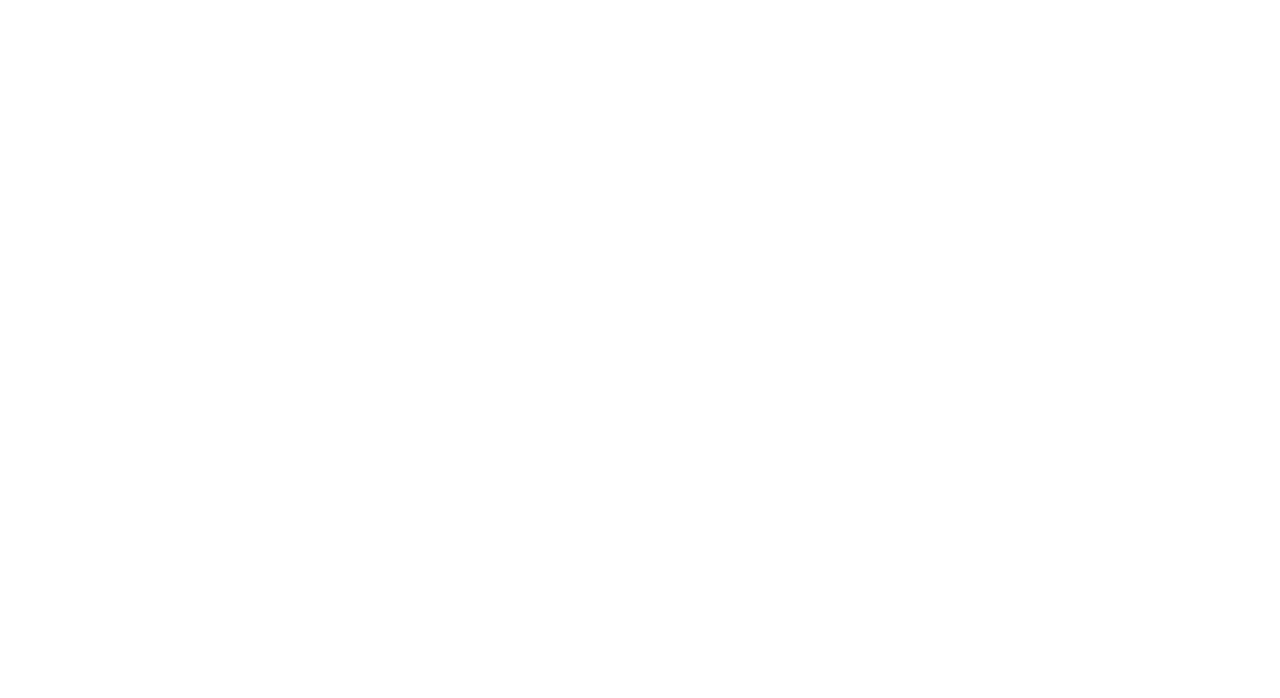
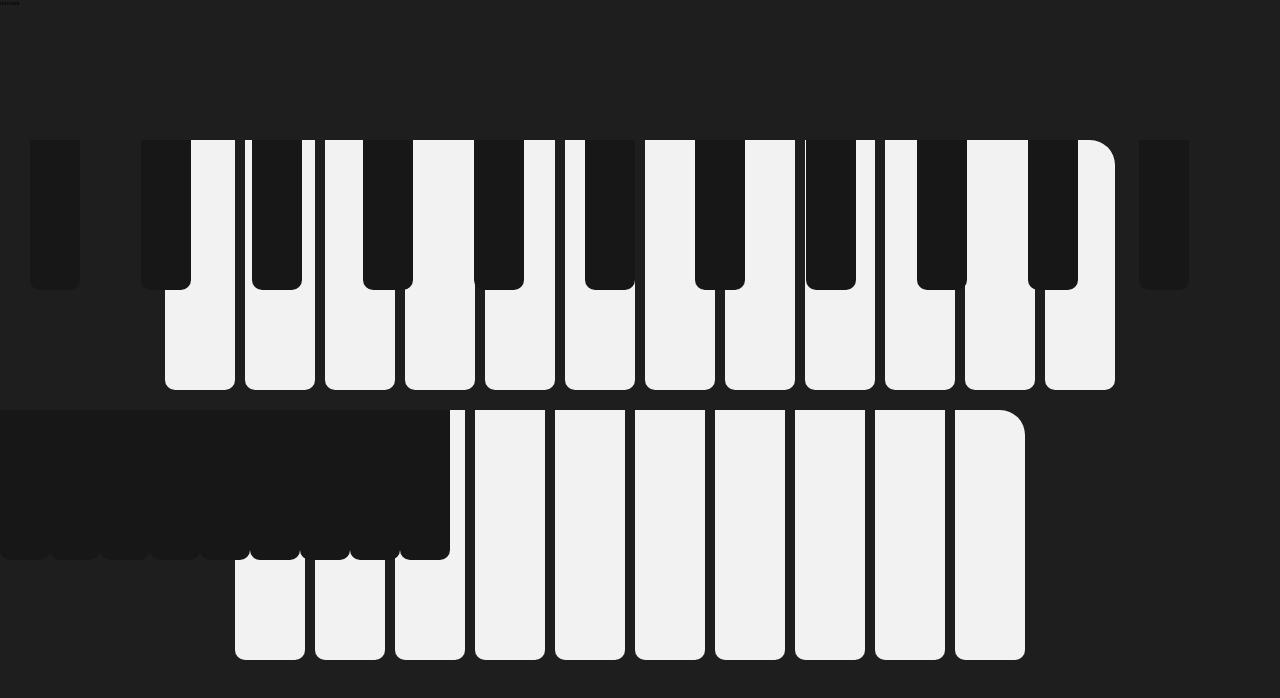
Before and after one commit to Svygzhryr/SvygzhryrPiano, a React (Create React App) app: page / in a window 1280 px wide. Shown: the top 698 px of the page. Built offline with nearby package versions, Linux system fonts and the light colour scheme.

Commit message:
For the machine is immortal

```diff
--- a/src/App.js
+++ b/src/App.js
@@ -1,9 +1,12 @@
 import './css/reset.css'
+import './css/app.scss'
+import Piano from './components/Piano';
 
 function App() {
   return (
     <div className="App">
-
+      <div>писоеш</div>
+        <Piano/>
     </div>
   );
 }
--- a/src/components/Piano.jsx
+++ b/src/components/Piano.jsx
@@ -1,8 +1,67 @@
 import React from 'react'
-import './css/piano.scss'
+import '../css/piano.scss'
 
 export default function Piano() {
   return (
-    <div>Piano</div>
+    <div className='piano'>
+        <div className='piano_wrapper'>
+            <div className='upper_keyboard'>
+                <div className='upper_sharps'>
+                    <button className='button_sharp'></button>
+                    <button className='button_sharp'></button>
+                    <button className='button_sharp'></button>
+                    <button className='button_sharp'></button>
+                    <button className='button_sharp'></button>
+                    <button className='button_sharp'></button>
+                    <button className='button_sharp'></button>
+                    <button className='button_sharp'></button>
+                    <button className='button_sharp'></button>
+                    <button className='button_sharp'></button>
+                    <button className='button_sharp'></button>
+
+                </div>
+                <div className='upper_buttons'>
+                    <button className='button'></button>
+                    <button className='button'></button>
+                    <button className='button'></button>
+                    <button className='button'></button>
+                    <button className='button'></button>
+                    <button className='button'></button>
+                    <button className='button'></button>
+                    <button className='button'></button>
+                    <button className='button'></button>
+                    <button className='button'></button>
+                    <button className='button'></button>
+                    <button className='button'></button>
+                </div>
+            </div>
+            <div className='lower_keyboard'>
+            <div className="lower_sharps">
+            <button className='button_sharp'></button>
+                    <button className='button_sharp'></button>
+                    <button className='button_sharp'></button>
+                    <button className='button_sharp'></button>
+                    <button className='button_sharp'></button>
+                    <button className='button_sharp'></button>
+                    <button className='button_sharp'></button>
+                    <button className='button_sharp'></button>
+                    <button className='button_sharp'></button>
+            </div>
+            <div className='lower_buttons'>
+                    <button className='button'></button>
+                    <button className='button'></button>
+                    <button className='button'></button>
+                    <button className='button'></button>
+                    <button className='button'></button>
+                    <button className='button'></button>
+                    <button className='button'></button>
+                    <button className='button'></button>
+                    <button className='button'></button>
+                    <button className='button'></button>
+                </div>
+            </div>
+
+        </div>
+    </div>
   )
 }
--- a/src/css/_variables.scss
+++ b/src/css/_variables.scss
@@ -1,8 +1,8 @@
 $primary_background: #1E1E1E;
 $primary_button: #F2F2F2;
 $primary_sharp: #171717;
-$primary_button_active: #171717;
-$primary_sharp_active: #171717;
+$primary_button_active: #9D9D9D;
+$primary_sharp_active: #2D2D2D;
 
 $bluish_background: #0C002D;
 $bluish_button: #C2C1EF    ;
--- /dev/null
+++ b/src/css/app.scss
@@ -0,0 +1,13 @@
+@import './variables';
+
+.App {
+    background-color: $primary_background;
+    width: 100vw;
+    height: 100vh;
+}
+
+.wrapper {
+    background-color: $primary_background;
+
+
+}
--- a/src/css/piano.scss
+++ b/src/css/piano.scss
@@ -0,0 +1,85 @@
+@import './variables';
+
+.piano_wrapper {
+    background-color: $primary_background;
+    position: absolute;
+    top: 50%;
+    left: 50%;
+    transform: translate(-50%, -50%);
+
+    width: 100%;
+}
+
+.button {
+    width: 7rem;
+    height: 25rem;
+    background-color: $primary_button;
+    border: none;
+    border-radius: 0 0 1rem 1rem;
+
+    &:first-child {
+        border-radius: 2.5rem 0 1rem 1rem;
+    }
+    &:last-child {
+        border-radius: 0 2.5rem 1rem 1rem;
+    }
+}
+
+.button_sharp {
+    background-color: $primary_sharp;
+    border: none;
+    width: 5rem;
+    height: 15rem;
+    z-index: 100;
+    border-radius: 0 0 1rem 1rem;
+}
+
+.upper_keyboard {
+    position: relative;
+
+    .upper_sharps {
+        width: 100%;
+        position: absolute;
+        display: grid;
+        justify-content: space-around;
+        grid-template-columns: (8, 1fr);
+        grid-template-rows: 1fr;
+        grid-template-areas: ". . . . . . . . . . . .";
+    }
+
+    .upper_buttons {
+        display: grid;
+        justify-content: center;
+        grid-template-columns: (12, 1fr);
+        grid-template-rows: 1fr;
+        gap: 1rem;
+        grid-template-areas:
+          ". . . . . . . . . . . .";
+    }
+}
+
+
+
+
+
+.lower_keyboard {
+
+    position: relative;
+    margin-top: 2rem;
+
+
+    .lower_sharps {
+        position: absolute;
+    }
+
+    .lower_buttons {
+        display: grid;
+        justify-content: center;
+        grid-template-columns: (10, 1fr);
+        grid-template-rows: 1fr;
+        gap: 1rem;
+        grid-template-areas:
+          ". . . . . . . . . . . .";
+    }
+
+}
```
Also changed, not shown: src/components/UI.jsx (added, +12 -0 lines), src/css/reset.css (line endings or trailing spaces).
